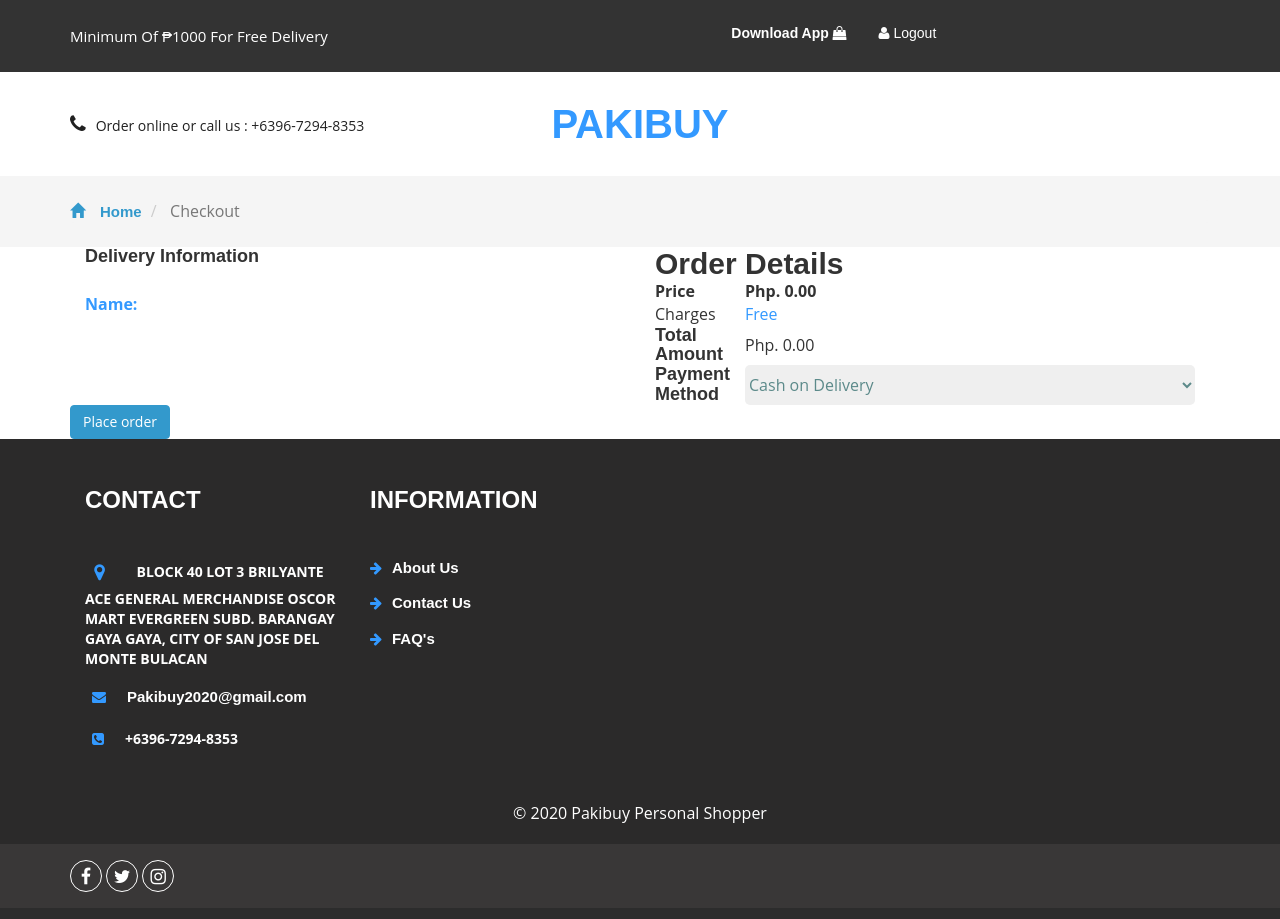
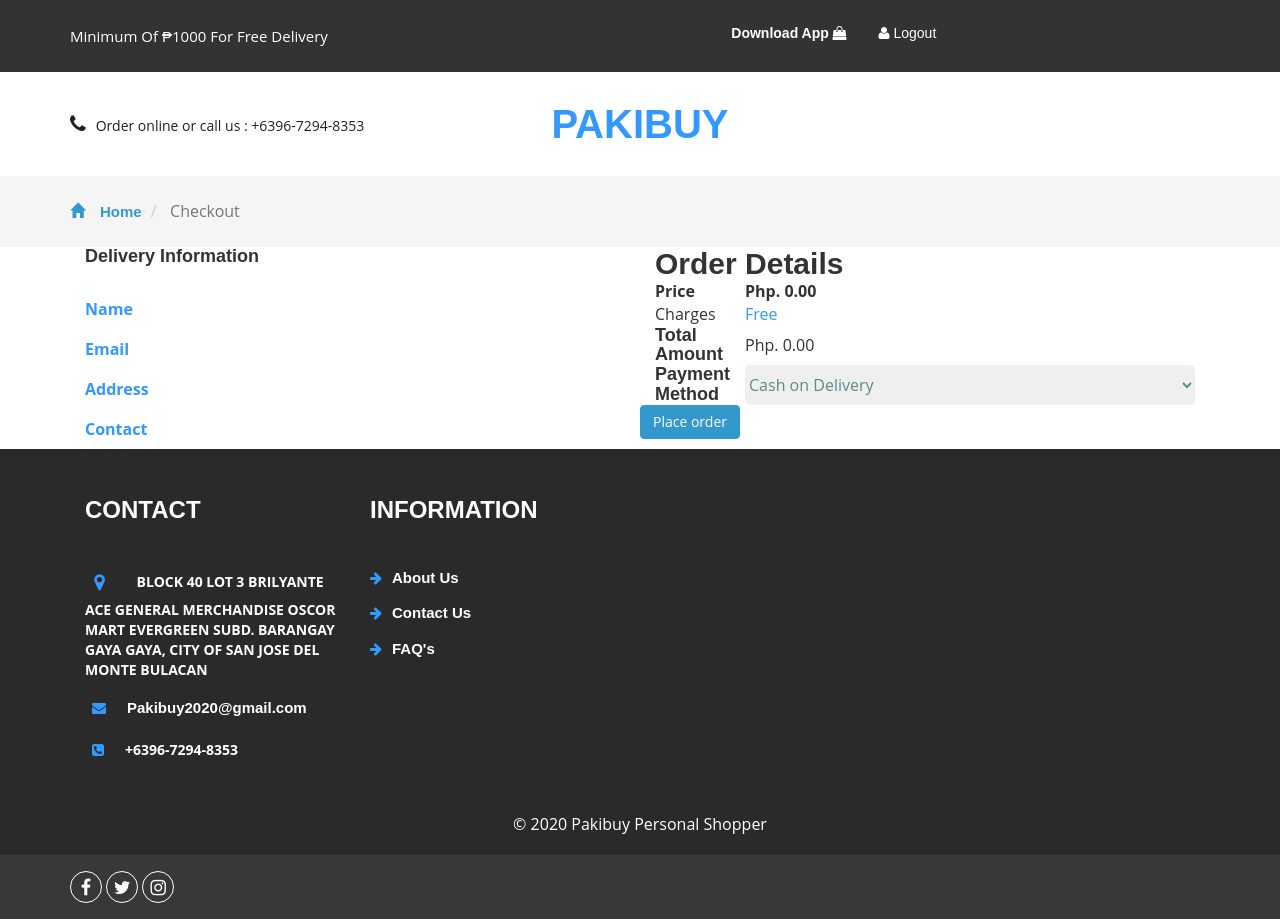
Before and after one commit to pakibuy2020/web, a Django app: page /cart/checkout/ in a window 1280 px wide. Run offline with Django 3.2, Linux system fonts and the light colour scheme; the visitor is signed in with stand-in values (Sample User, id 1); some libraries are stand-ins or nearby versions.

Commit message:
fix checkout layout

```diff
--- a/cart/templates/checkout.html
+++ b/cart/templates/checkout.html
@@ -14,12 +14,18 @@
 
 <div class="container">
     <div class="col-md-6">
-        <h4>Delivery Information</h4>&nbsp;
-        <p><span style="color:#3399ff;font-weight:bold;">Name:</span> {% for ass in backends.associated %} {{ ass.extra_data.name }}
-        </p>&nbsp;
-        <p><span style="color:#3399ff;font-weight:bold;">Email :</span>{{ ass.extra_data.email }}</p>&nbsp;
-        <p><span style="color:#3399ff;font-weight:bold;">Address:</span><input type="text" id="address_form" /></input>&nbsp;
-            <p><span style="color:#3399ff;font-weight:bold;">Contact No:</span><input type="text" id="contact_form" /></p>&nbsp; {% endfor %}
+        <h4>Delivery Information</h4><br/>
+        <label for="name_form" style="color:#3399ff;font-weight:bold;">Name</label>
+			<input type="text" id="name_form" />
+
+		<label for="email_form" style="color:#3399ff;font-weight:bold;">Email</label>
+			<input type="text" id="email_form" />
+
+        <label for="address_form" style="color:#3399ff;font-weight:bold;">Address</label>
+			<input type="text" id="address_form" />
+
+        <label for="address_form" style="color:#3399ff;font-weight:bold;">Contact</label>
+			<input type="text" id="contact_form" />
     </div>
 
 
@@ -73,6 +79,16 @@
     const email = document.getElementById('cust_email').value;
     const csrftoken = document.querySelector('[name=csrfmiddlewaretoken]').value;
     $(document).ready(function() {
+		var txtname = '';
+		var txtemail = ''
+        {% for ass in backends.associated|slice:":1" %}
+			txtemail = '{{ ass.extra_data.email }}'
+			txtname = '{{ ass.extra_data.name }}'
+		{% endfor %}
+
+		$('#name_form').val(txtname)
+		$('#email_form').val(txtemail)
+
         const formatter = new Intl.NumberFormat('en-US', {
             style: 'currency',
             currency: 'PHP',
```
